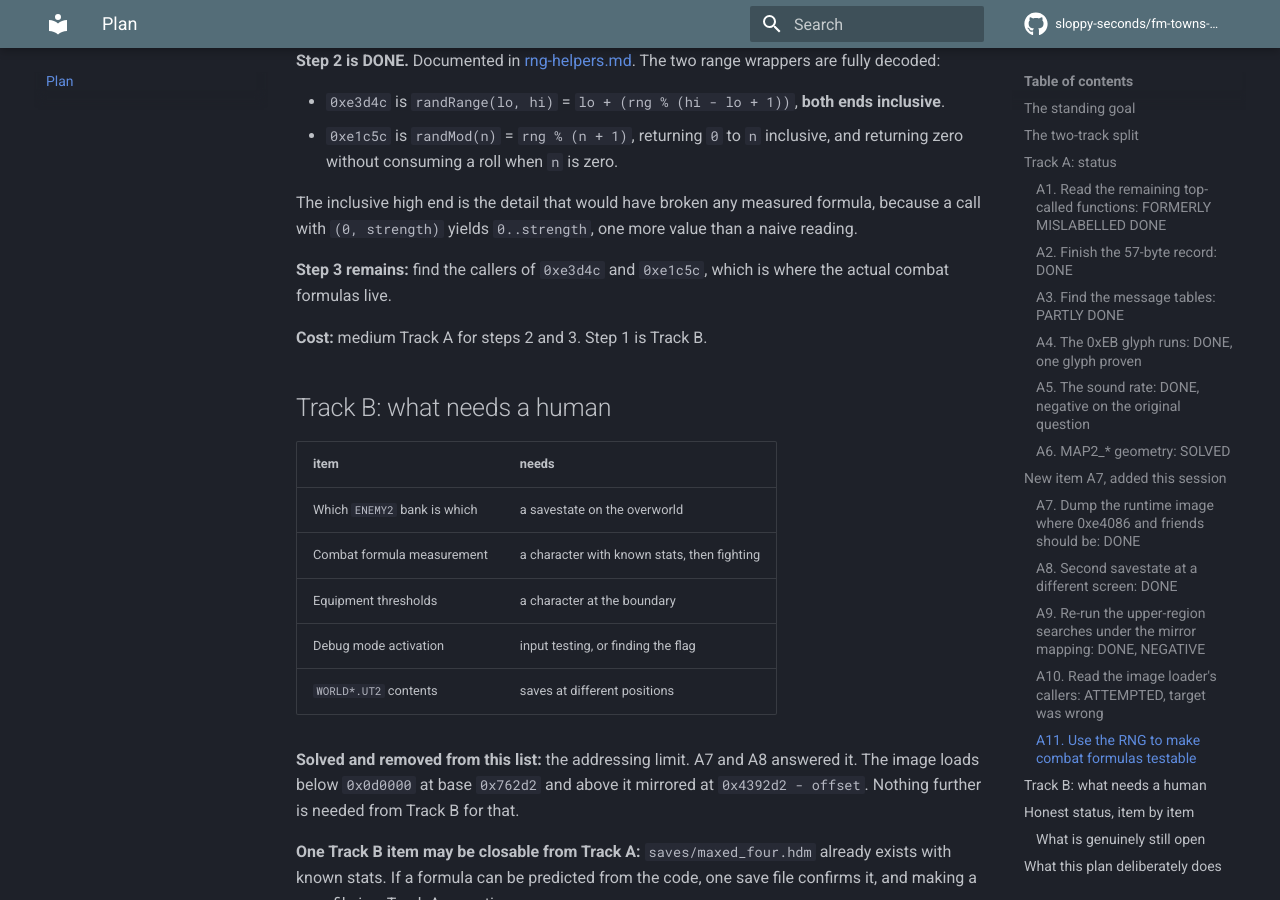
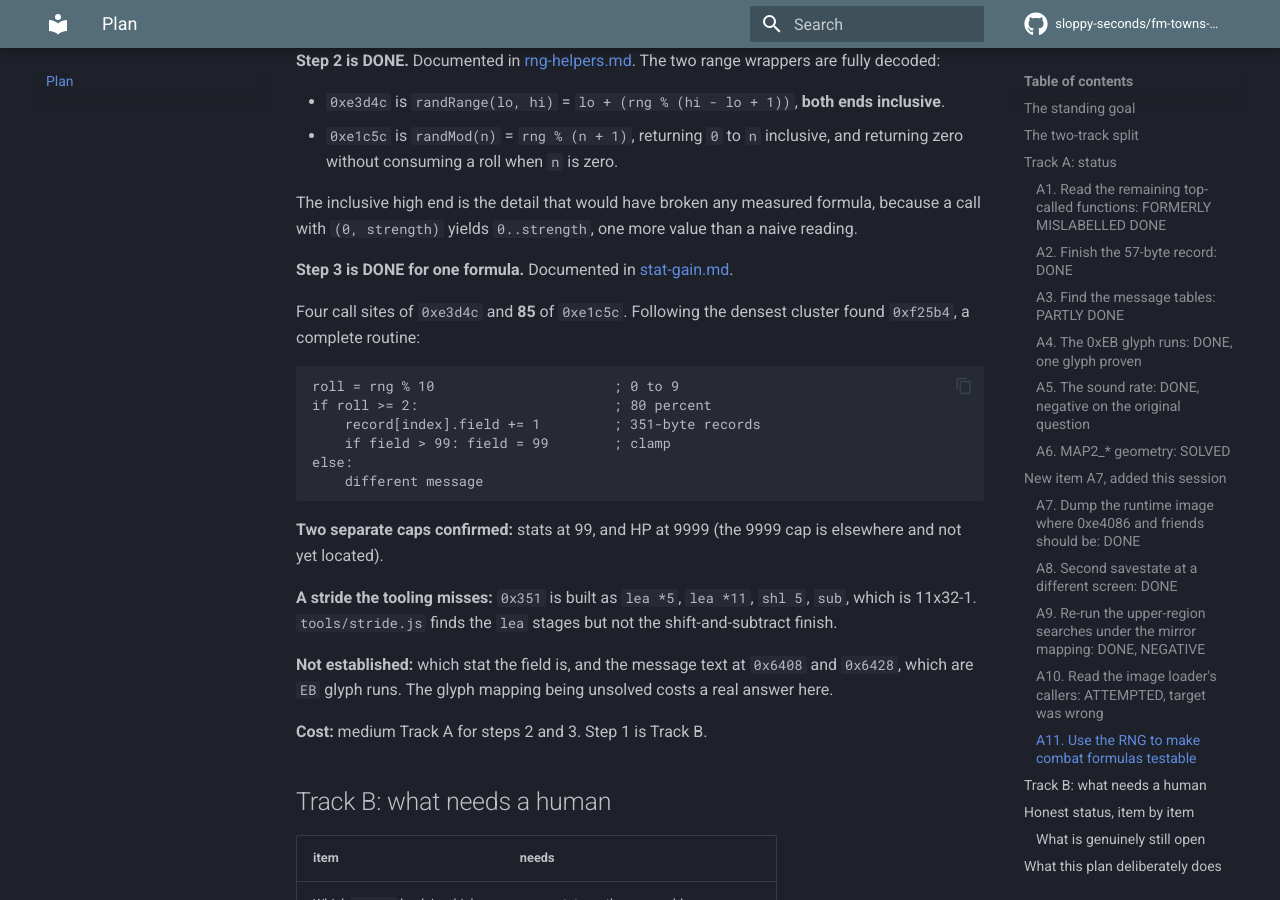
Before and after one commit to sloppy-seconds/fm-towns-ultima, an MkDocs documentation site: the page built from docs/plan.md, in a window 1280 px wide and 900 px high, scrolled down 6050 px. Built offline with MkDocs 1.6.1 and Material for MkDocs 9.7.7, drawn with Linux system fonts in a browser that asks for light colours; comment, search, counter and statistics services are not loaded.

Commit message:
Follow the RNG backwards and read the first complete game formula
A11 step 3. Found the callers of the range helpers and read one of them end to end. This is the
first complete game formula extracted from the FM Towns binary with exact arithmetic.

THE CALL COUNTS. randRange at 0xe3d4c has 4 call sites. randMod at 0xe1c5c has 85. The second is
the busy one and its callers cluster in the 0xf2xxx to 0xfxxxx range, which is game logic rather
than library code.

THE FUNCTION AT 0xf25b4. Roll rng % 10, giving 0 to 9. If the roll is at least 2, which is 80
percent of outcomes, increment a field in a 351-byte record and clamp it at 99. Otherwise show a
different message.

That is the whole thing, and it is small enough that nothing in it is guessed.

TWO THINGS CAME OUT THAT MATTER BEYOND THIS FUNCTION.

First, the clamp at 99 is exact: cmp against 0x63, skip if not greater, otherwise store 0x63. It
matches the roster schema where all six attributes are out of 99, and it matches maxed_four.hdm.
The 9999 cap on HP is a separate mechanism that has not been located.

Second, the stride is 351 and it is built differently from the 57-byte records. This compiler
emits lea times 5, lea times 11, shift left 5, subtract. That is 11 times 32 minus 1. My
tools/stride.js looks for lea chains and finds the multiplication stages but not the
shift-and-subtract finish, so it would miss this stride entirely. Worth knowing before trusting
a negative result from that tool.

WHAT IT DOES NOT SETTLE. Which stat the field is. The function shows one of two messages at
0x6408 and 0x6428, and both are EB glyph runs, so the unsolved glyph encoding costs a real
answer here rather than just tidiness. That is the clearest example yet of one open item
blocking another.

WHY THIS IS THE TURNING POINT. Every earlier attempt at a formula on this project failed because
6502 idioms do not survive a 32-bit compiler. This one worked because the approach changed:
identify a helper, find its callers, read what they do with the result. No byte-pattern search,
no statistics.

The same method applies to the remaining 85 call sites, which is a bounded and mechanical job
rather than an open-ended investigation.

````diff
--- a/docs/plan.md
+++ b/docs/plan.md
@@ -268,8 +268,28 @@ fully decoded:
 The inclusive high end is the detail that would have broken any measured formula, because a
 call with `(0, strength)` yields `0..strength`, one more value than a naive reading.
 
-**Step 3 remains:** find the callers of `0xe3d4c` and `0xe1c5c`, which is where the actual
-combat formulas live.
+**Step 3 is DONE for one formula.** Documented in [stat-gain.md](stat-gain.md).
+
+Four call sites of `0xe3d4c` and **85** of `0xe1c5c`. Following the densest cluster found
+`0xf25b4`, a complete routine:
+
+```
+roll = rng % 10                      ; 0 to 9
+if roll >= 2:                        ; 80 percent
+    record[index].field += 1         ; 351-byte records
+    if field > 99: field = 99        ; clamp
+else:
+    different message
+```
+
+**Two separate caps confirmed:** stats at 99, and HP at 9999 (the 9999 cap is elsewhere and not
+yet located).
+
+**A stride the tooling misses:** `0x351` is built as `lea *5`, `lea *11`, `shl 5`, `sub`, which
+is 11x32-1. `tools/stride.js` finds the `lea` stages but not the shift-and-subtract finish.
+
+**Not established:** which stat the field is, and the message text at `0x6408` and `0x6428`,
+which are `EB` glyph runs. The glyph mapping being unsolved costs a real answer here.
 
 **Cost:** medium Track A for steps 2 and 3. Step 1 is Track B.
 
--- a/mkdocs.yml
+++ b/mkdocs.yml
@@ -76,6 +76,7 @@ nav:
       - Core routines: core-routines.md
       - More core routines: more-routines.md
       - The random number helpers: rng-helpers.md
+      - The stat-gain routine: stat-gain.md
       - Record arrays: record-arrays.md
       - The EB glyph set: eb-glyphs.md
       - Addressing limits: addressing-limits.md
````
Also changed, not shown: docs/stat-gain.md (added, +129 -0 lines).
